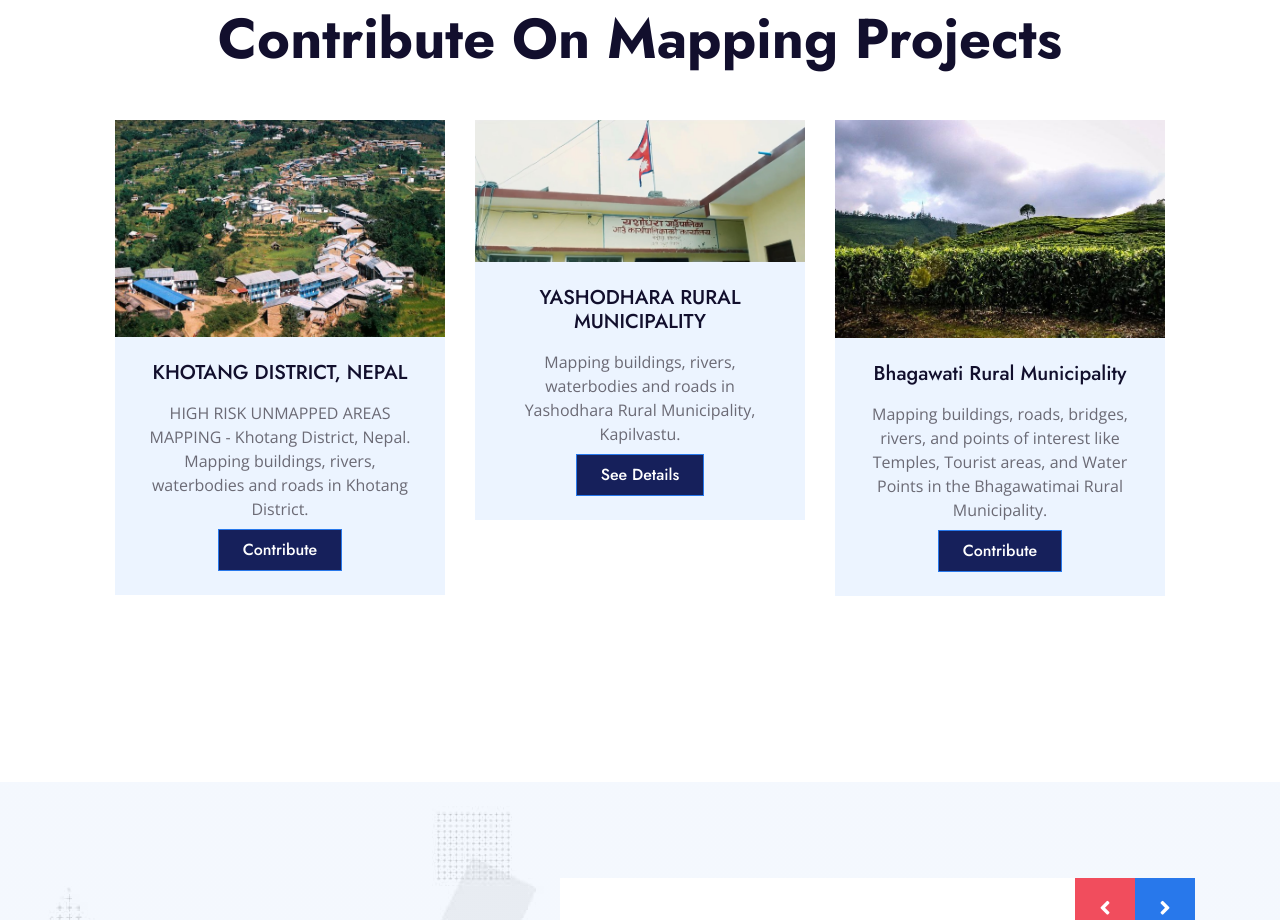
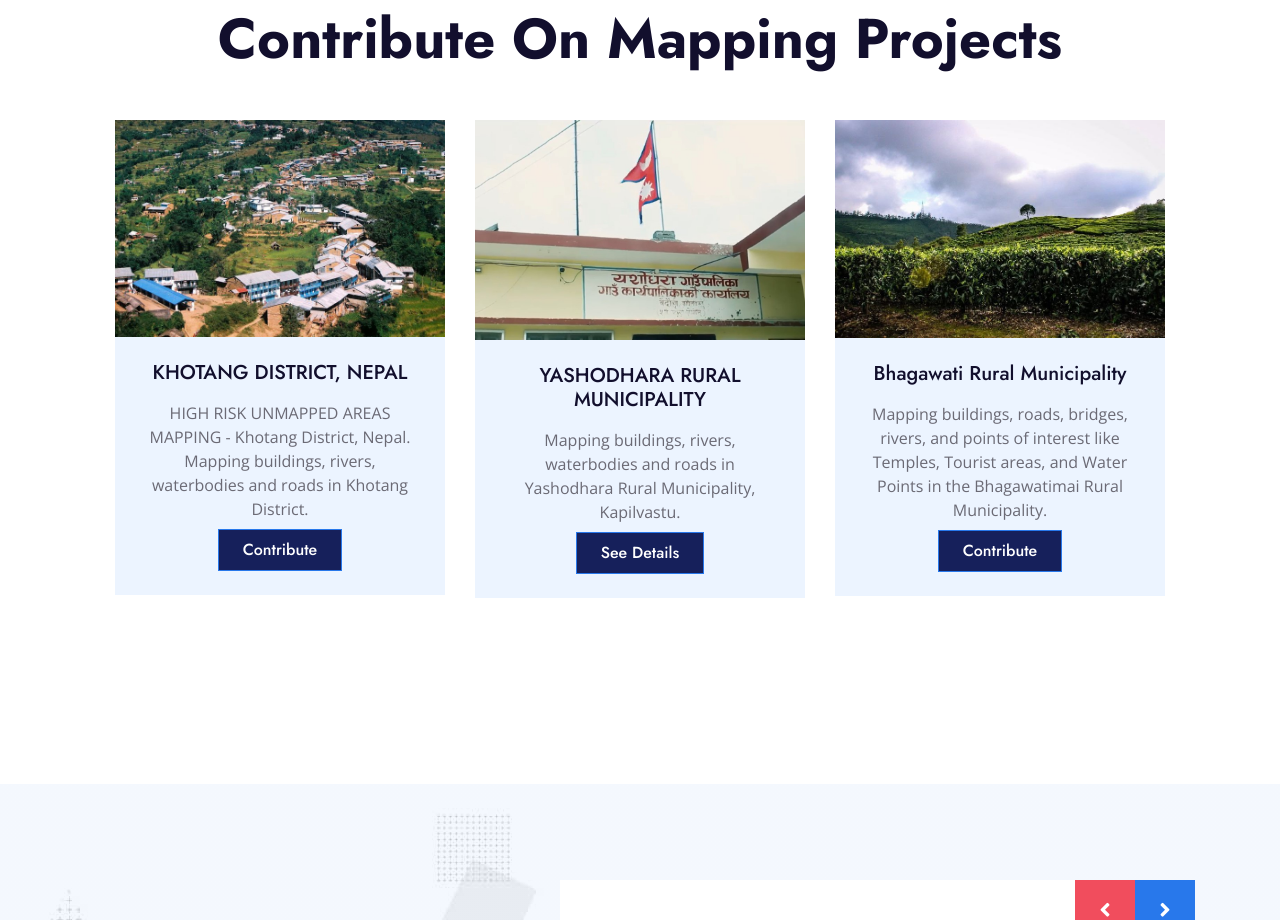
Before and after one commit to mapbud/mapbud.github.io, a plain HTML site: page index.html in a window 1280 px wide. Shown: the part 2577-3497 px from the top of the page. Drawn offline with nearby package versions, Linux system fonts and the light colour scheme.

Commit message:
Update index.html

```diff
--- a/index.html
+++ b/index.html
@@ -260,7 +260,7 @@
 
 
                 <div class="team-item">
-                    <img class="img-fluid w-100" src="img/yasodhara.jpg" alt="hottaskingproject">
+                    <img class="img-fluid w-100" src="./projects/img/yasodhara.jpg" alt="hottaskingproject">
                     <div class="bg-light text-center p-4">
                         <h5 class="mb-3">YASHODHARA RURAL MUNICIPALITY</h5>
                         <p class="mb-2">Mapping buildings, rivers, waterbodies and roads in Yashodhara Rural Municipality, Kapilvastu.</p>
```
